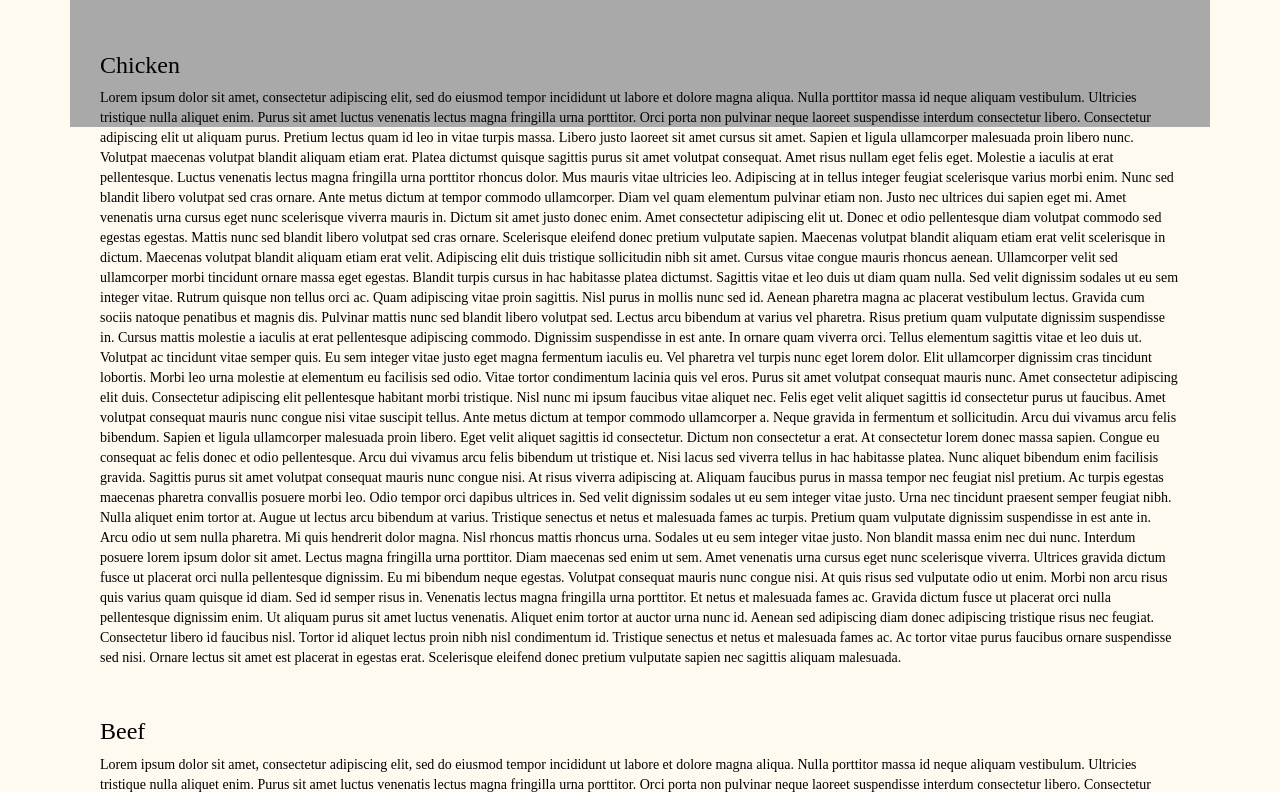
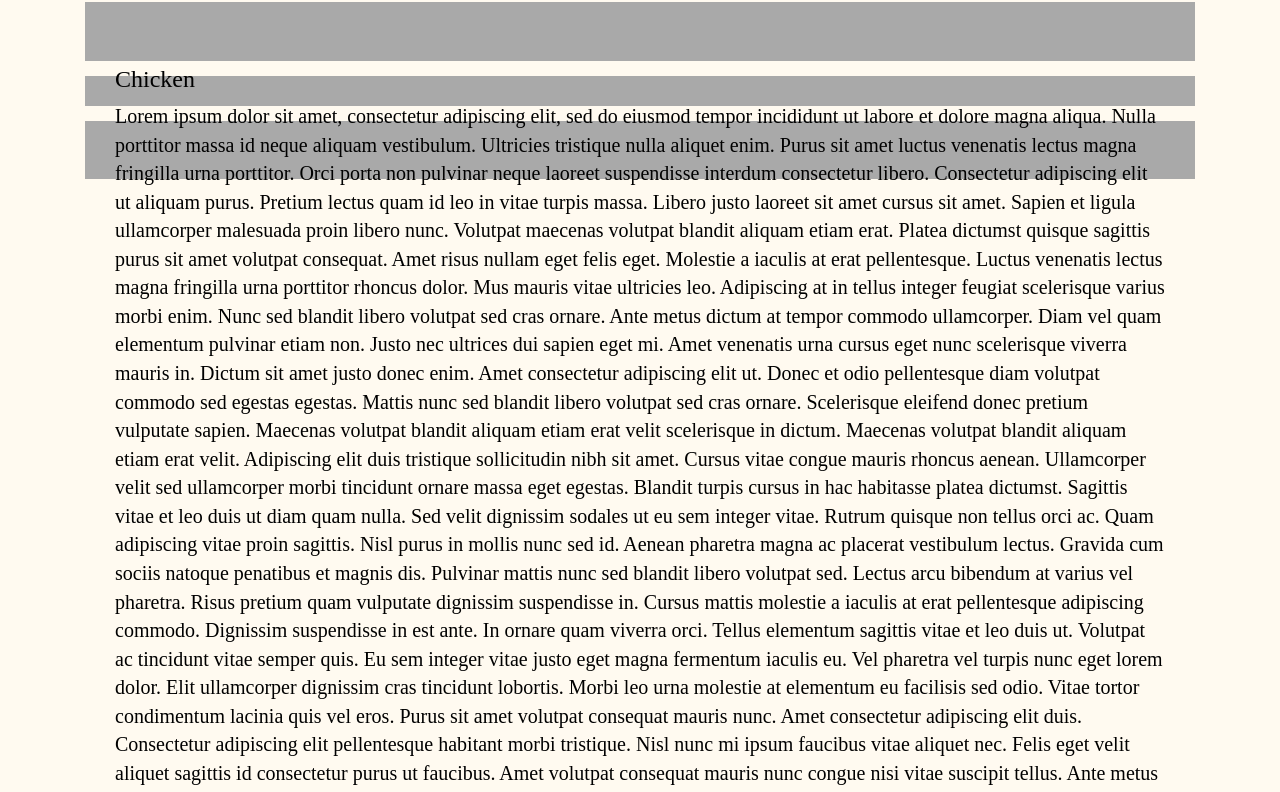
Before and after one commit to K3WARD/HTML_CSS_Javascript-for-Web-Developers_Module3_Assignment, a plain HTML site: page index.html in a window 1280 px wide. Shown: the part 138-930 px from the top of the page. Drawn offline with Linux system fonts and the light colour scheme.

Commit message:
Update styles.css

```diff
--- a/css/styles.css
+++ b/css/styles.css
@@ -1,6 +1,6 @@
 body{
-  font size: 20px;
-  colour: #000000;
+  font-size: 20px;
+  color: #000000;
   background-color: #FFFAF0;
   font-family: 'preconnect', sans-serif;
 
@@ -44,11 +44,12 @@ h2, h3, {
   font-weight: bold;
   margin-top: 0;
   margin-bottom: 25px;
-  text-align: center;
+  text-align: centre;
   }
 
 h2 {
   font-size: 2em;
+  text-align: centre;
 }
 
 
@@ -59,6 +60,7 @@ font-family: 'preconnect', serif;
   font-size: 1em;
   margin-top: 0;
   padding: 15px 15px 15px 15px;
+  margin: 15px 15px 15px 15px;
   background-color: #A9A9A9;
   border: black;
 }
@@ -69,3 +71,5 @@ p {
 	.row > div > article {
 		width: 80%;
 		margin: 20px auto 0;
+  }
+}
```
